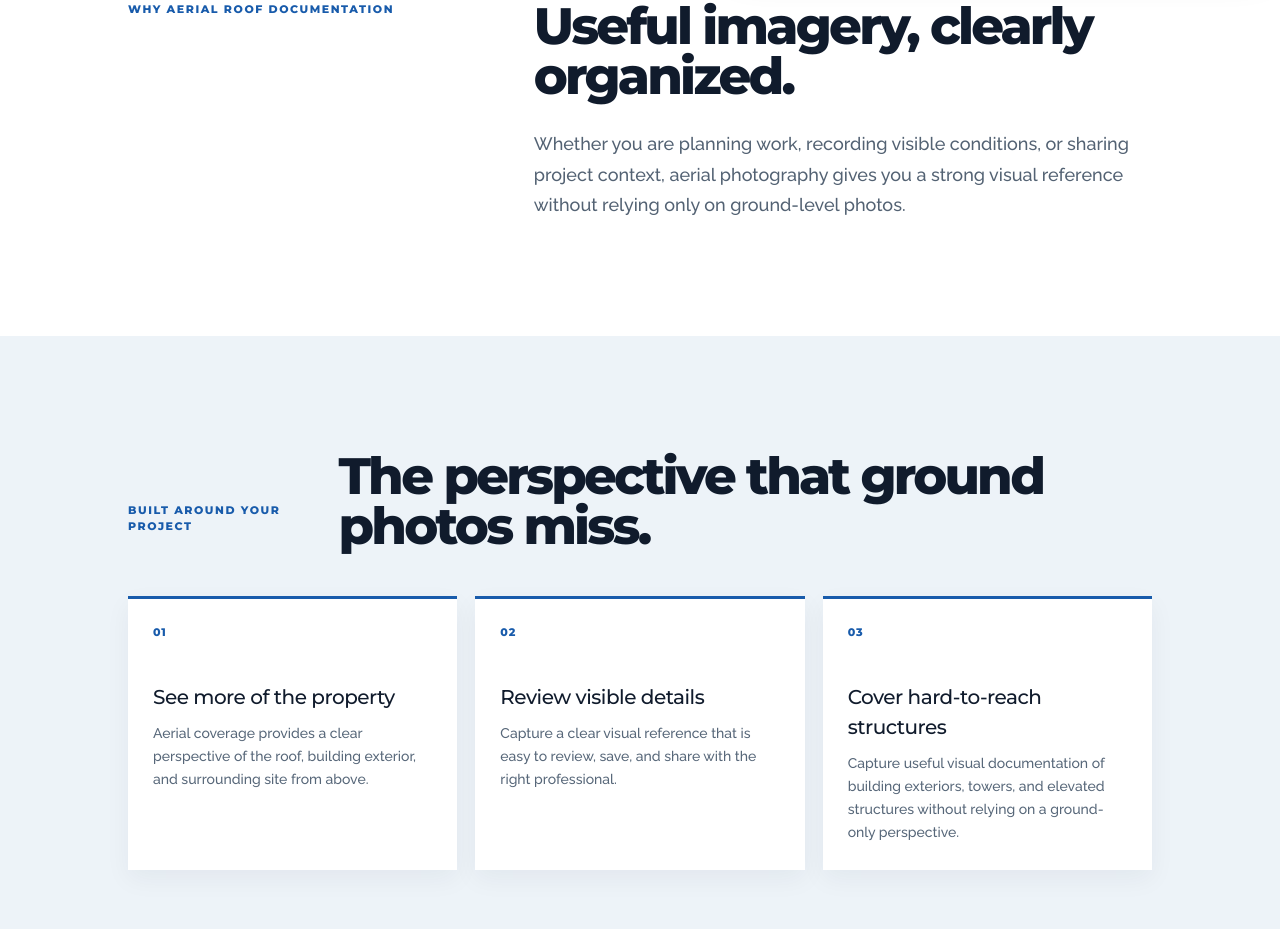
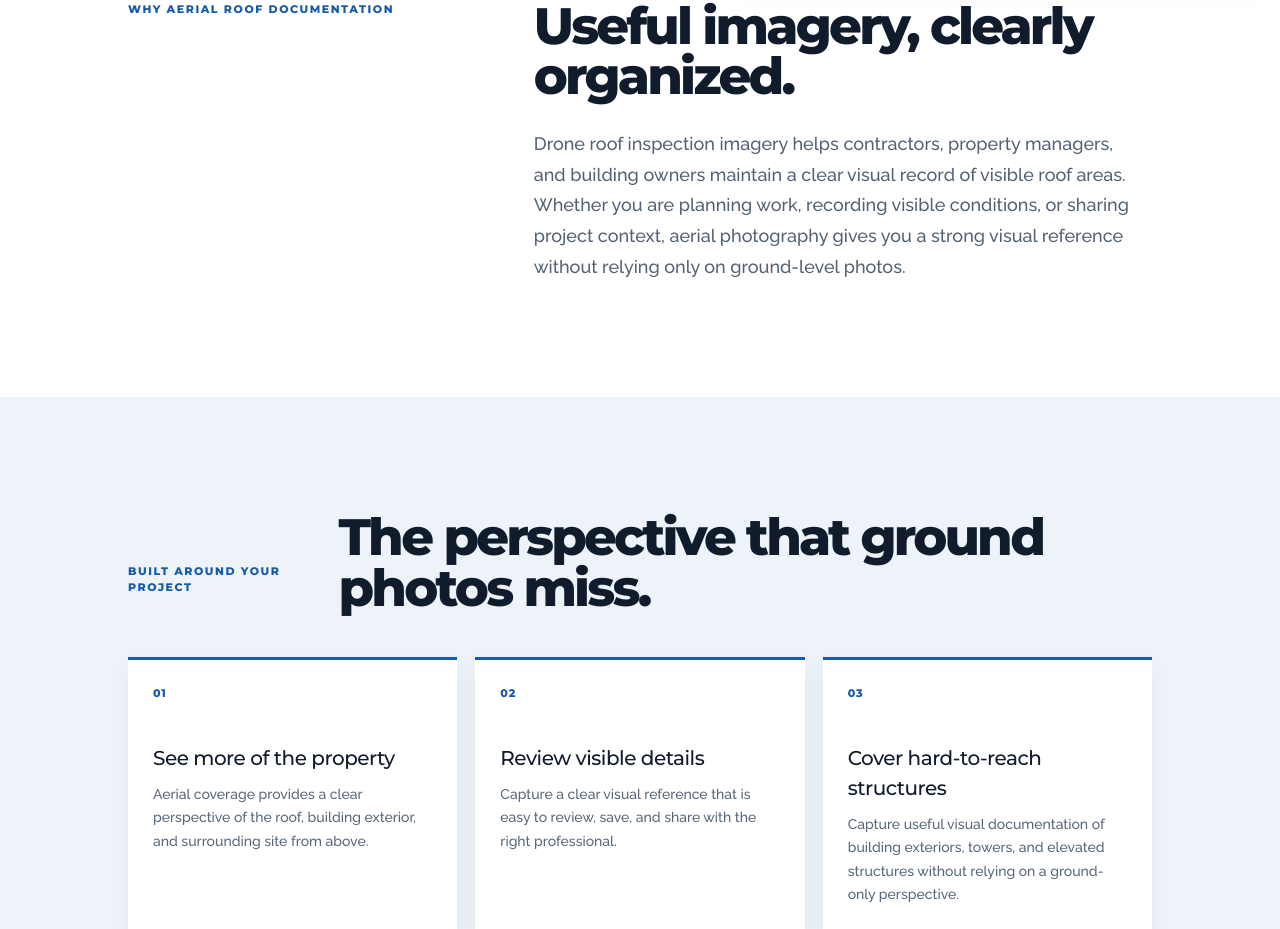
Before and after one commit to jaredjdiaz/jd-aerial-solutions, a Next.js app: page /roof-documentation in a window 1280 px wide. Shown: the part 832-1761 px from the top of the page. Built offline with nearby package versions, Linux system fonts and the light colour scheme.

Commit message:
Clarify roof inspection imagery

```diff
--- a/app/roof-documentation/page.tsx
+++ b/app/roof-documentation/page.tsx
@@ -38,7 +38,7 @@ export default function RoofDocumentationPage() {
     </section>
     <section className="service-page-section service-intro">
       <p className="section-label">Why aerial roof documentation</p>
-      <div><h2>Useful imagery, clearly organized.</h2><p>Whether you are planning work, recording visible conditions, or sharing project context, aerial photography gives you a strong visual reference without relying only on ground-level photos.</p></div>
+      <div><h2>Useful imagery, clearly organized.</h2><p>Drone roof inspection imagery helps contractors, property managers, and building owners maintain a clear visual record of visible roof areas. Whether you are planning work, recording visible conditions, or sharing project context, aerial photography gives you a strong visual reference without relying only on ground-level photos.</p></div>
     </section>
     <section className="service-page-section service-benefits"><header><p className="section-label">Built around your project</p><h2>The perspective that ground photos miss.</h2></header><div className="benefit-grid">{benefits.map(([number, title, copy]) => <article key={number}><span>{number}</span><h3>{title}</h3><p>{copy}</p></article>)}</div></section>
     <section className="service-page-section service-deliverables"><div><p className="section-label">What you receive</p><h2>Ready when you need to share it.</h2><p>Every project is planned around the property, the visuals you need, and a straightforward delivery that is easy to use.</p></div><ul>{deliverables.map((item) => <li key={item}><span aria-hidden="true">&#10003;</span>{item}</li>)}</ul></section>
```
